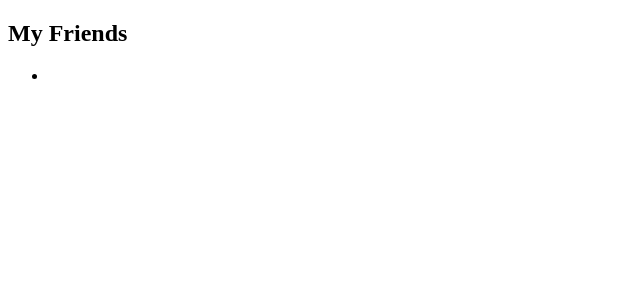
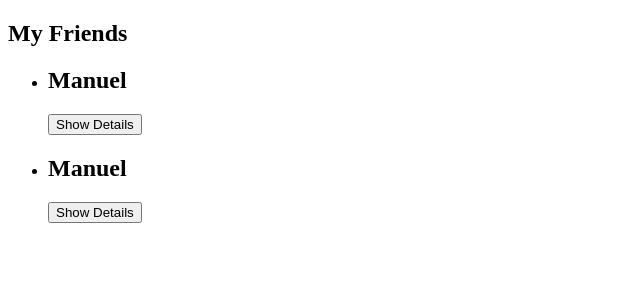
Before and after one commit to abrambagus/vue-cli-app, a Vue app: page / in a window 1280 px wide. Shown: the top 300 px of the page, without its empty margins (0-640 px from the left). Built offline with nearby package versions, Linux system fonts and the light colour scheme.

Commit message:
add component

```diff
--- a/src/App.vue
+++ b/src/App.vue
@@ -2,7 +2,8 @@
   <section>
     <h2>My Friends</h2>
     <ul>
-      <li></li>
+      <friend-contact></friend-contact>
+      <friend-contact></friend-contact>
     </ul>
   </section>
 </template>
--- /dev/null
+++ b/src/components/FriendContact.vue
@@ -0,0 +1,31 @@
+<template>
+  <li>
+    <h2>{{ friend.name }}</h2>
+    <button @click="toggleDetails">Show Details</button>
+    <ul v-if="detailsAreVisible">
+      <li><strong>Phone:</strong> {{ friend.phone }}</li>
+      <li><strong>Email:</strong> {{ friend.email }}</li>
+    </ul>
+  </li>
+</template>
+
+<script>
+export default {
+  data() {
+    return {
+      detailsAreVisible: false,
+      friend: {
+        id: "manuel",
+        name: "Manuel",
+        phone: "02130130123",
+        email: "manuel@gmal.com",
+      },
+    };
+  },
+  methods: {
+    toggleDetails() {
+      this.detailsAreVisible = !this.detailsAreVisible;
+    },
+  },
+};
+</script>
```
Also changed, not shown: src/main.js (+6 -1 lines).
